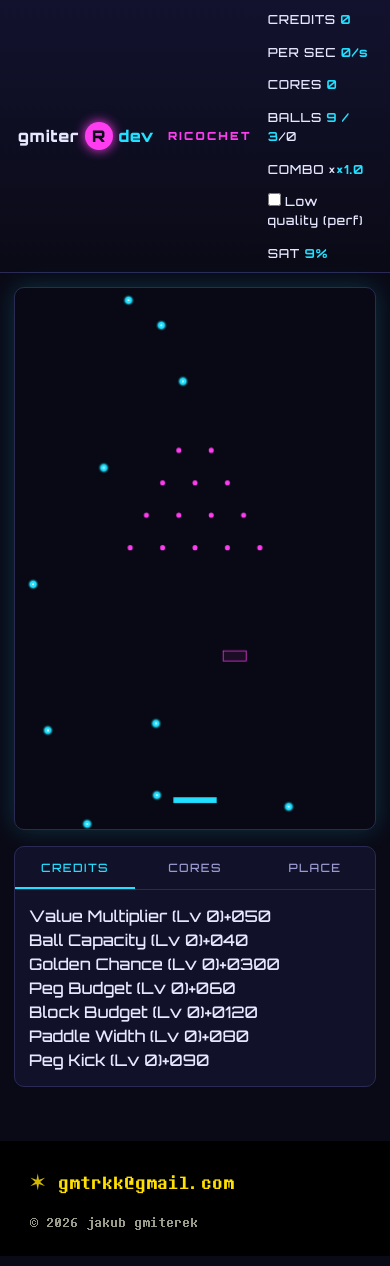
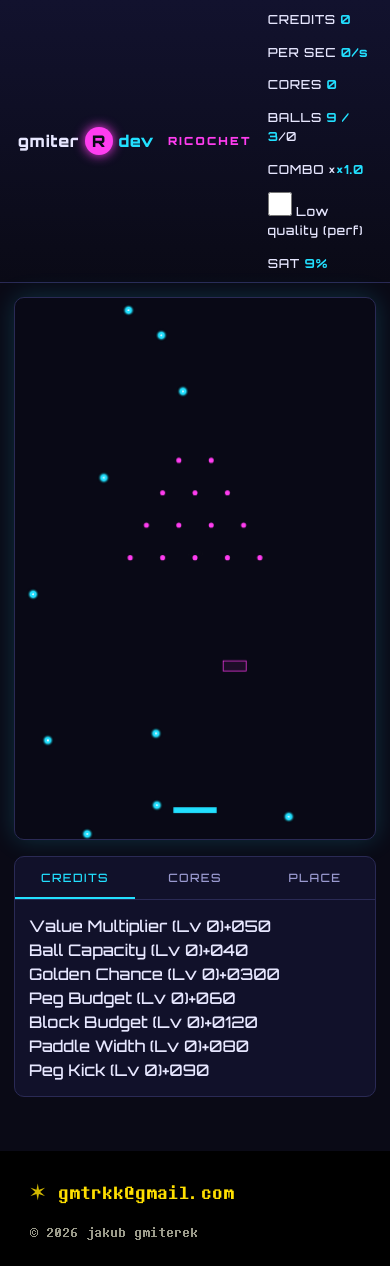
Before and after one commit to gmtrk/gmiterdev_public, a Django app: page /ricochet/ in a window 390 px wide. Run offline with Django 5.2, Linux system fonts and the light colour scheme; data comes from the database, SQL or seed files in the repository; data that the repository does not hold is empty; some libraries are stand-ins or nearby versions; some web fonts are replaced.

Commit message:
feat(ricochet): add mobile stacking and touch-action CSS for the arena

```diff
--- a/ricochet/static/ricochet/css/ricochet.css
+++ b/ricochet/static/ricochet/css/ricochet.css
@@ -158,3 +158,23 @@ body.rc-body {
     flex: 1 1 auto;
   }
 }
+
+/* --- Mobile stacking & touch (Phase 9) --- */
+/* Belt-and-suspenders: input.js sets this on the canvas, but pin it in CSS too
+   so scroll-vs-drag can never hijack the arena on touch devices. */
+#ricochet-canvas { touch-action: none; }
+
+@media (max-width: 820px) {
+  /* Stack HUD -> arena -> panel. The HUD lives in the topbar (above .rc-page),
+     so it is already first; here we lock arena-before-panel order explicitly. */
+  .rc-page {
+    flex-direction: column;
+  }
+  .rc-arena  { order: 0; }
+  .rc-panel  { order: 1; }
+  /* keep the perf toggle reachable / tappable on small screens */
+  #quality-toggle {
+    min-width: 24px;
+    min-height: 24px;
+  }
+}
```
